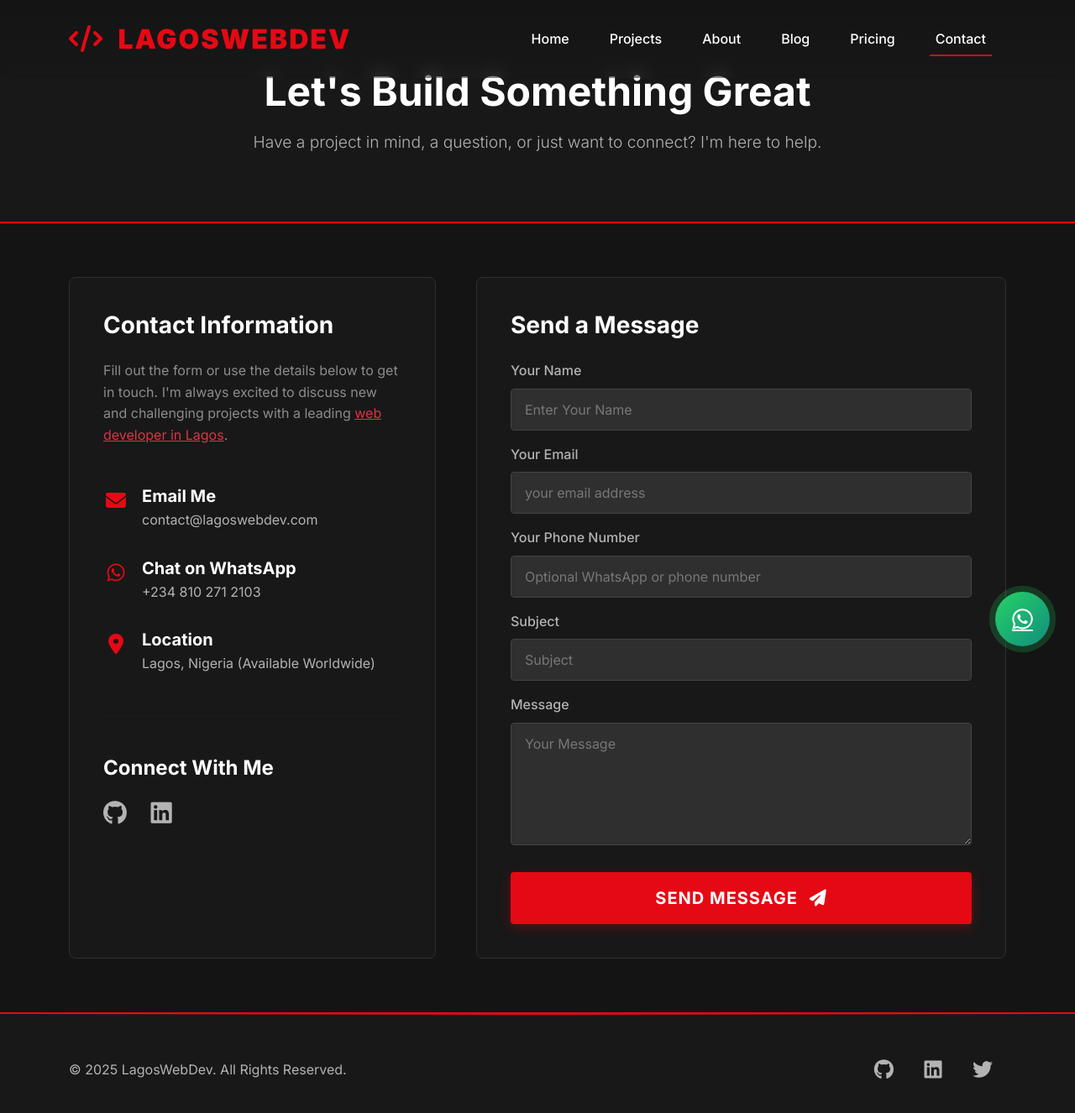
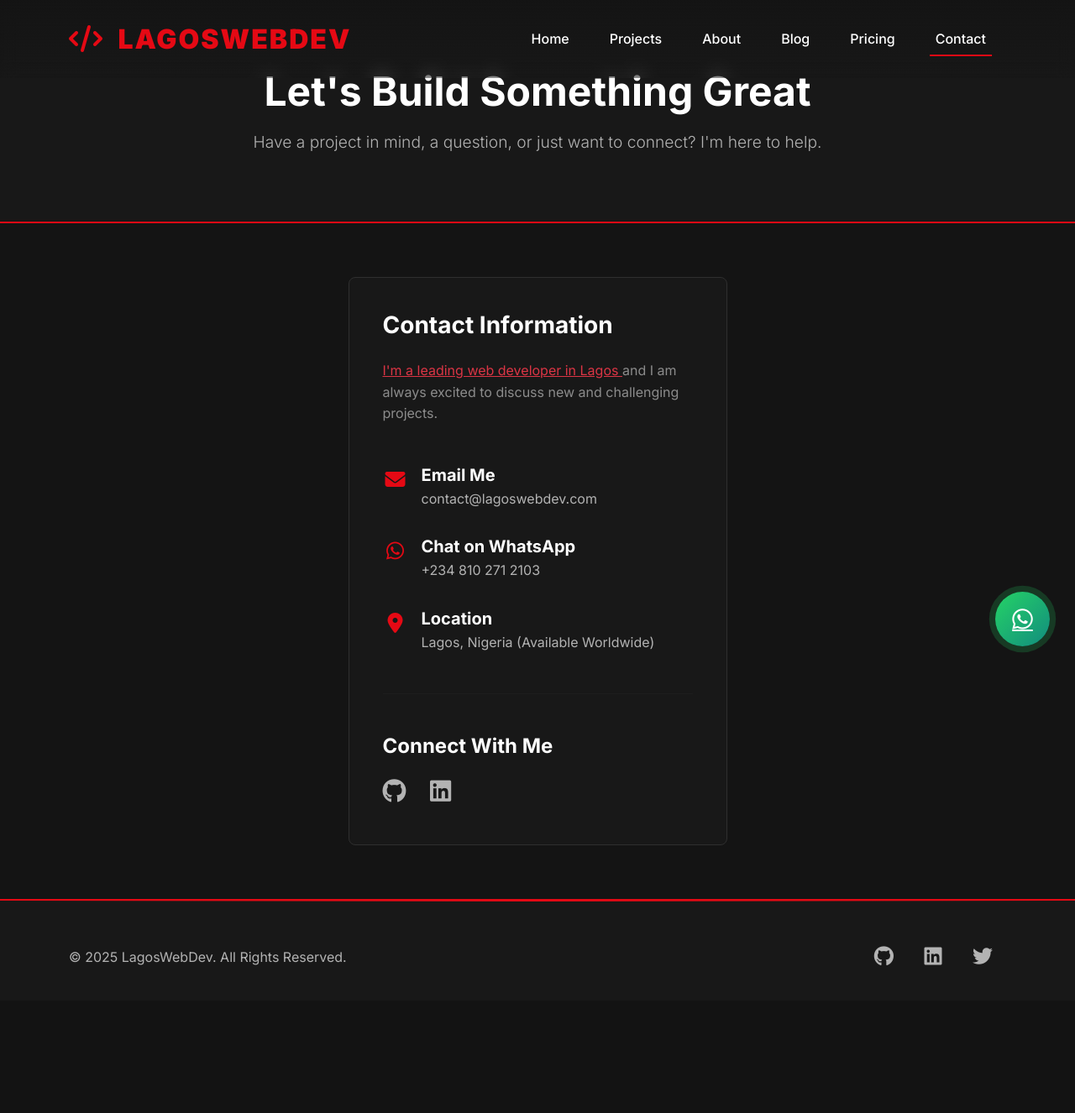
Before and after one commit to Teejayskillz/myportfolio, a Django app: page /contact/ in a window 1280 px wide. Shown: the whole page at 84% size. After the commit the page ends 1150 px from the top, so only its background shows below. Run offline with Django 5.2, Linux system fonts and the light colour scheme; some libraries are stand-ins or nearby versions.

Commit message:
removed the form

```diff
--- a/templates/contact/contact.html
+++ b/templates/contact/contact.html
@@ -78,52 +78,14 @@
         transform: scale(1.2);
     }
 
-    /* Contact Form Styling */
-    .contact-form-card {
-        background: var(--netflix-dark-gray);
-        border-radius: 8px;
-        padding: 2.5rem;
-        border: 1px solid var(--netflix-medium-gray);
-    }
-    .form-label {
-        color: var(--netflix-light-gray);
-        font-weight: 500;
-        margin-bottom: 0.5rem;
-    }
-    .form-control {
-        background-color: var(--netflix-medium-gray);
-        border: 1px solid #444;
-        color: var(--netflix-white);
-        padding: 0.75rem 1rem;
-        border-radius: 4px;
-        transition: all 0.3s ease;
-    }
-    .form-control:focus {
-        background-color: var(--netflix-medium-gray);
-        border-color: var(--netflix-red);
-        box-shadow: 0 0 0 0.25rem rgba(229, 9, 20, 0.25);
-        color: var(--netflix-white);
-    }
-    .form-control::placeholder {
-        color: #777;
-    }
-    .invalid-feedback {
-        color: var(--netflix-red);
-    }
-    .alert-success {
-        background-color: rgba(37, 211, 102, 0.2);
-        color: #25D366;
-        border-color: #25D366;
-    }
-    .alert-warning {
-        background-color: rgba(255, 193, 7, 0.2);
-        color: #ffc107;
-        border-color: #ffc107;
+    /* Additional styles to center the card */
+    .row.justify-content-center {
+        display: flex;
+        justify-content: center;
     }
 
 </style>
 
-<!-- CONTACT HERO -->
 <header class="contact-hero">
     <div class="container">
         <h1 class="display-5 fw-bold">Let's Build Something Great</h1>
@@ -133,12 +95,15 @@
 
 <section class="contact-section">
     <div class="container">
-        <div class="row g-4 g-lg-5">
-            <!-- Left Column: Contact Information -->
+        <div class="row justify-content-center">
             <div class="col-lg-5">
                 <div class="contact-info-card">
                     <h3 class="text-white fw-bold mb-4">Contact Information</h3>
-                    <p class="text-white-50 mb-5">Fill out the form or use the details below to get in touch. I'm always excited to discuss new and challenging projects with a leading <a href="{% url 'pages:home' %}" class="text-danger">web developer in Lagos</a>.</p>
+                    <p class="text-white-50 mb-5">
+                        <a href="{% url 'pages:home' %}" class="text-danger">
+                            I'm a leading web developer in Lagos
+                        </a> and I am always excited to discuss new and challenging projects.
+                    </p>
 
                     <div class="contact-item">
                         <i class="fas fa-envelope"></i>
@@ -174,62 +139,10 @@
                 </div>
             </div>
 
-            <!-- Right Column: Contact Form -->
-            <div class="col-lg-7">
-                <div class="contact-form-card">
-                    <h3 class="text-white fw-bold mb-4">Send a Message</h3>
-
-                    {% if messages %}
-                        {% for message in messages %}
-                            <div class="alert {% if message.tags == 'success' %}alert-success{% else %}alert-warning{% endif %}" role="alert">
-                                {{ message }}
-                            </div>
-                        {% endfor %}
-                    {% endif %}
-
-                    <form method="post" novalidate>
-                        {% csrf_token %}
-                        <div class="row">
-                            {% for field in form %}
-                            <div class="col-12 mb-3">
-                                <label for="{{ field.id_for_label }}" class="form-label">{{ field.label }}</label>
-                                {{ field }}
-                                {% if field.errors %}
-                                    <div class="invalid-feedback d-block">
-                                        {{ field.errors|striptags }}
-                                    </div>
-                                {% endif %}
-                            </div>
-                            {% endfor %}
-                        </div>
-                        <div class="d-grid mt-3">
-                            <button type="submit" class="btn btn-netflix-primary btn-lg">
-                                Send Message <i class="fas fa-paper-plane ms-2"></i>
-                            </button>
-                        </div>
-                    </form>
-                </div>
-            </div>
         </div>
     </div>
 </section>
 {% endblock %}
 
 {% block extra_scripts %}
-<script>
-    document.addEventListener('DOMContentLoaded', function() {
-        const form = document.querySelector('form[method="post"]');
-        if (form) {
-            const fields = form.querySelectorAll('input, textarea, select');
-            fields.forEach(function(field) {
-                if (field.type !== 'hidden' && field.type !== 'submit' && field.type !== 'button') {
-                    field.classList.add('form-control');
-                    if(field.placeholder === '') {
-                        field.placeholder = field.name.charAt(0).toUpperCase() + field.name.slice(1);
-                    }
-                }
-            });
-        }
-    });
-</script>
 {% endblock %}
--- a/templates/pages/home.html
+++ b/templates/pages/home.html
@@ -253,8 +253,7 @@
                 </div>
             </div>
         </div>
-    </div>
-</section>
+    </div></section>
 
 <!-- 3. WHY CHOOSE ME -->
 <section class="section-padding" style="background-color: var(--netflix-dark-gray);">
```
